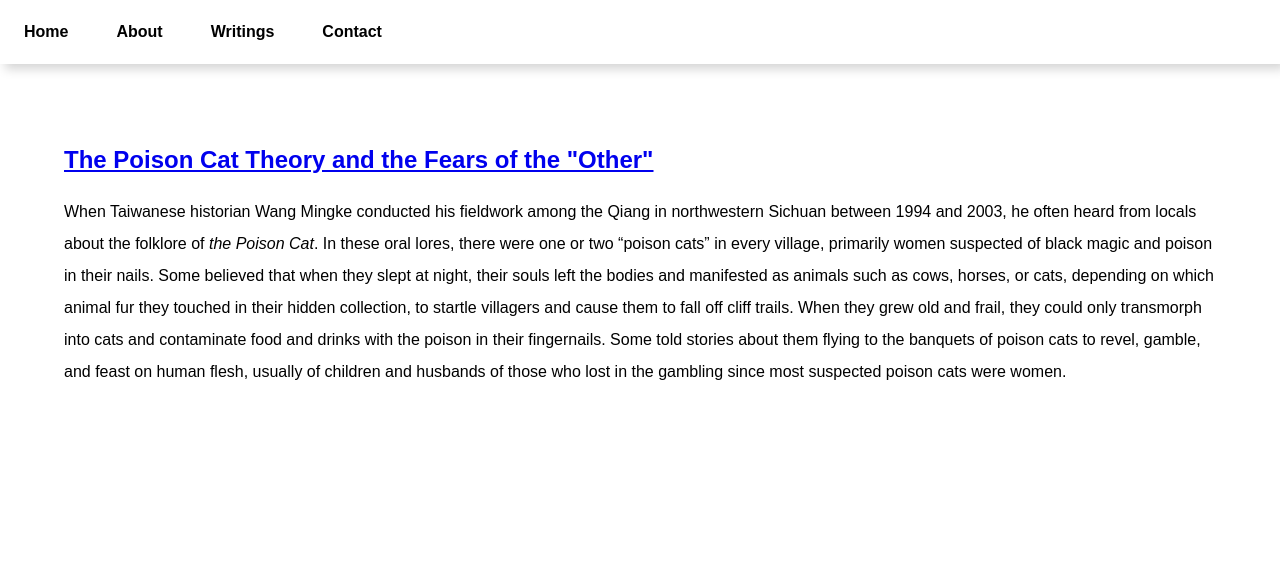
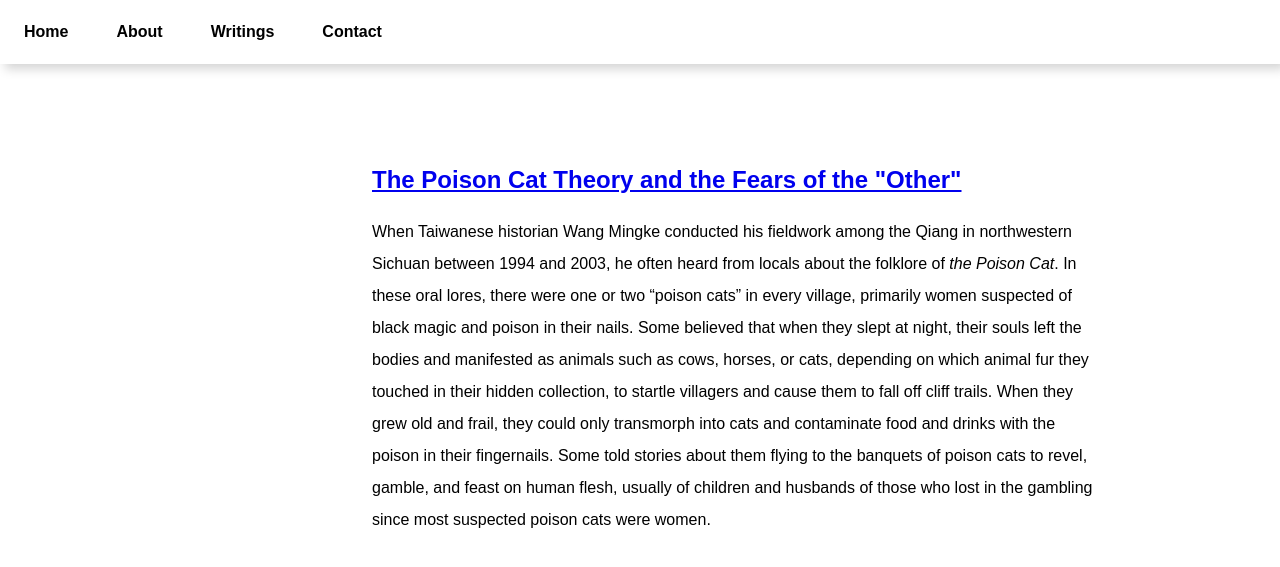
Before and after one commit to fengdiane/fengdiane.github.io, a Jekyll site: the page built from writings.html, in a window 1280 px wide. Shown: the top 567 px of the page. Built offline with Jekyll 4.4.1, drawn with Linux system fonts in a browser that asks for light colours.

Commit message:
Arrange writings listings

```diff
--- a/writings.html
+++ b/writings.html
@@ -6,8 +6,15 @@ title: Writings
 <ul class="blog-post-items">
     {% for post in site.posts %}
     <li class="blog-post-item">
-        <h2><a href="{{ post.url }}">{{ post.title }}</a></h2>
-        {{ post.excerpt }}
+        <div class="col-3">
+            <div class="gutter"><img src="{{ post.featured-image }}" class="responsive-img" /></div>
+        </div>
+        <div class="col-8">
+            <div class="gutter">
+                <h2><a href="{{ post.url }}">{{ post.title }}</a></h2>
+                {{ post.excerpt }}
+            </div>
+        </div>
     </li>
     {% endfor %}
 </ul>
```
